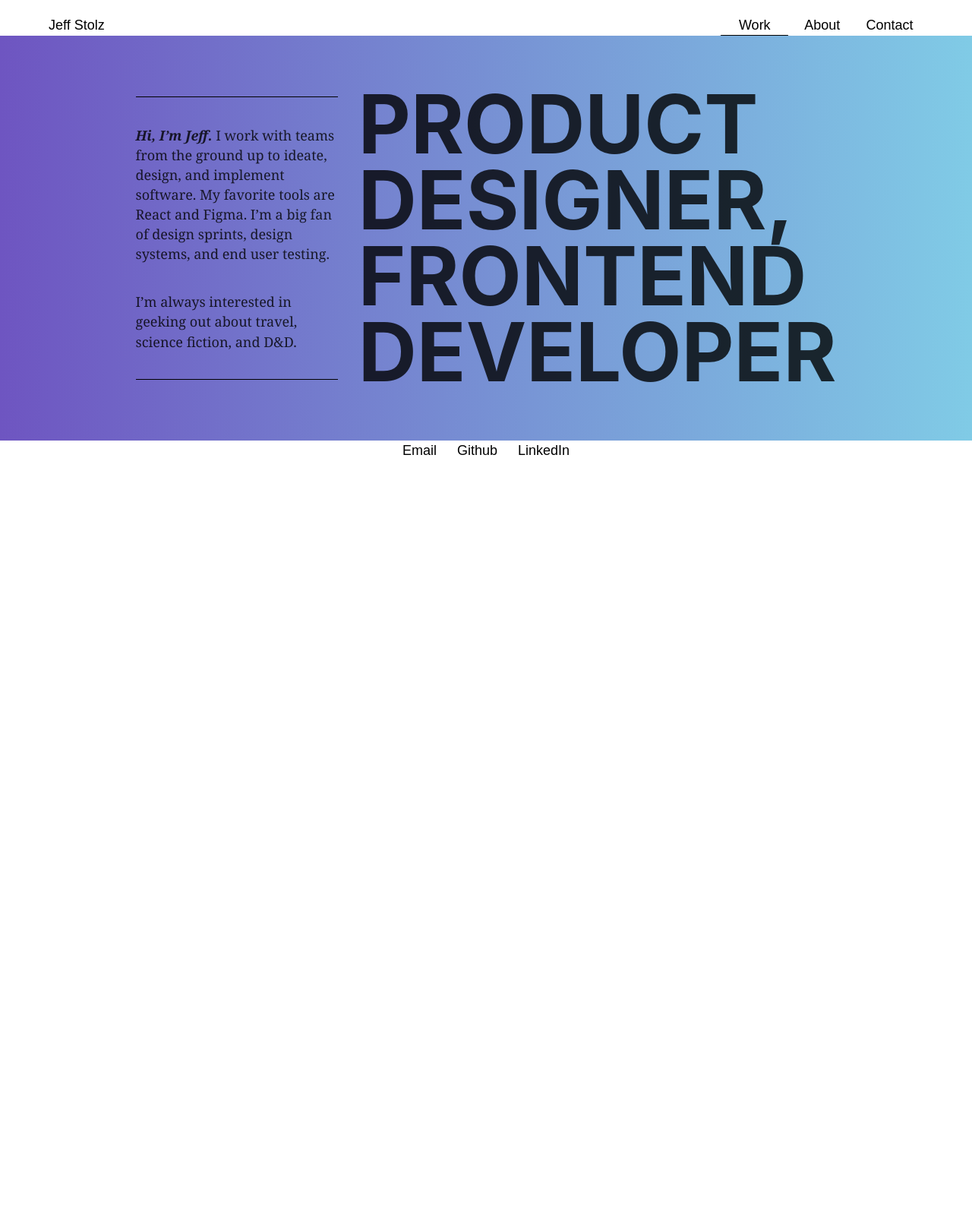
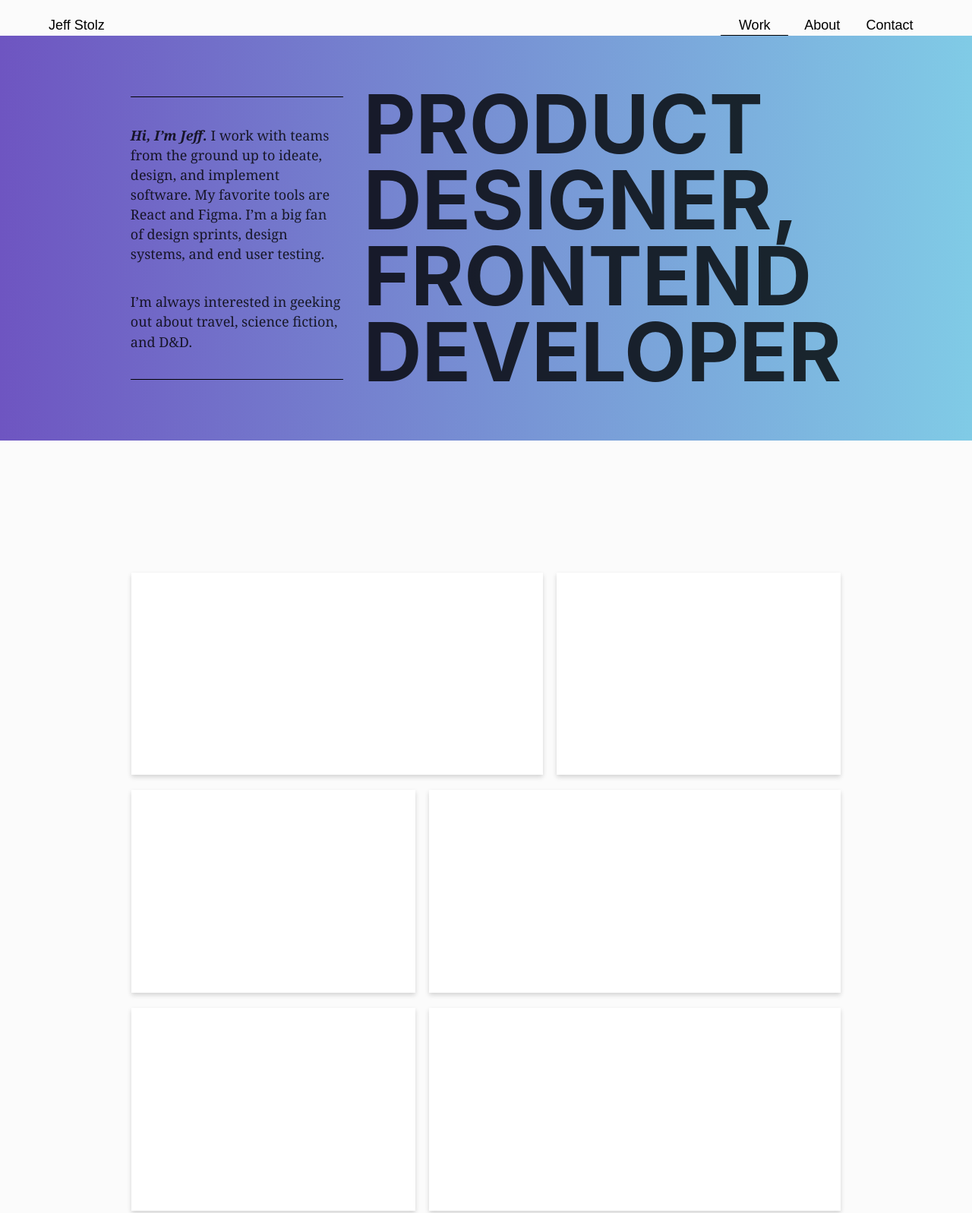
Before and after one commit to jeffstolz/designportfolio, a Gatsby site: page / in a window 1280 px wide. Shown: the top 1597 px of the page at 76% size. Before the commit the page ends 800 px from the top, so only its background shows below. Built offline with nearby package versions, Linux system fonts and the light colour scheme; Gatsby itself is replaced by a stand-in of ours.

Commit message:
add empty thumbnail cards

```diff
--- /dev/null
+++ b/src/components/banner.js
@@ -0,0 +1,66 @@
+import React from "react"
+import styled from "styled-components"
+
+const Banner = () => (
+  <Container>
+    <Intro>
+      <Divider />
+      <IntroText>
+        <Greeting>Hi, I’m Jeff.</Greeting> I work with teams from the ground up
+        to ideate, design, and implement software. My favorite tools are React
+        and Figma. I’m a big fan of design sprints, design systems, and end user
+        testing.
+      </IntroText>
+      <IntroText>
+        I’m always interested in geeking out about travel, science fiction, and
+        D&D.
+      </IntroText>
+      <Divider />
+    </Intro>
+    <div>
+      <LargeText>
+        PRODUCT <br />
+        DESIGNER, <br />
+        FRONTEND <br />
+        DEVELOPER
+      </LargeText>
+    </div>
+  </Container>
+)
+
+const Container = styled.section`
+  display: flex;
+  justify-content: center;
+  align-items: center;
+  background-image: linear-gradient(to right, #6e55c1, #80cbe6);
+  height: 400pt;
+`
+const Intro = styled.div`
+  display: flex;
+  flex-direction: column;
+  justify-content: space-between;
+  width: 210pt;
+  height: 280pt;
+  margin-right: 20pt;
+`
+
+const IntroText = styled.div`
+  font-family: "georgia", serif;
+`
+
+const Greeting = styled.span`
+  font-weight: 800;
+  font-style: italic;
+`
+
+const LargeText = styled.h1`
+  font-size: 80pt;
+  line-height: 75pt;
+  margin-bottom: 0;
+`
+
+const Divider = styled.div`
+  border-bottom: 1pt solid black;
+`
+
+export default Banner
--- a/src/components/layout.css
+++ b/src/components/layout.css
@@ -2,6 +2,7 @@ html {
   font-family: sans-serif;
   -ms-text-size-adjust: 100%;
   -webkit-text-size-adjust: 100%;
+  background-color: #fbfbfb;
 }
 body {
   margin: 0;
--- /dev/null
+++ b/src/components/thumbnails.js
@@ -0,0 +1,59 @@
+import React from "react"
+import styled from "styled-components"
+
+const Thumbnails = () => (
+  <OuterContainer>
+    <Container>
+      <Row>
+        <LargeCard></LargeCard>
+        <SmallCard></SmallCard>
+      </Row>
+      <Row>
+        <SmallCard></SmallCard>
+        <LargeCard></LargeCard>
+      </Row>
+      <Row>
+        <SmallCard></SmallCard>
+        <LargeCard></LargeCard>
+      </Row>
+    </Container>
+  </OuterContainer>
+)
+
+const OuterContainer = styled.section`
+  display: flex;
+  justify-content: center;
+  margin-top: 130pt;
+`
+const Container = styled.div`
+  display: flex;
+  flex-direction: column;
+  width: 700pt;
+`
+
+const Row = styled.div`
+  display: flex;
+  justify-content: space-between;
+  width: 100%;
+  margin-bottom: 15pt;
+`
+
+const LargeCard = styled.div`
+  background-color: white;
+  width: 58%;
+  height: 200pt;
+  // -webkit-box-shadow: 5px 5px 8px -5px rgba(0, 0, 0, 0.5);
+  // -moz-box-shadow: 5px 5px 8px -5px rgba(0, 0, 0, 0.5);
+  box-shadow: 0 3px 6px rgba(0, 0, 0, 0.16);
+`
+
+const SmallCard = styled.div`
+  background-color: white;
+  width: 40%;
+  height: 200pt;
+  // -webkit-box-shadow: 5px 5px 8px -5px rgba(0, 0, 0, 0.5);
+  // -moz-box-shadow: 5px 5px 8px -5px rgba(0, 0, 0, 0.5);
+  box-shadow: 0 3px 6px rgba(0, 0, 0, 0.16);
+`
+
+export default Thumbnails
--- a/src/pages/index.js
+++ b/src/pages/index.js
@@ -1,78 +1,16 @@
 import React from "react"
-import { Link } from "gatsby"
 
 import Layout from "../components/layout"
-import Header from "../components/header"
-import Image from "../components/image"
 import SEO from "../components/seo"
-
-import styled from "styled-components"
+import Banner from "../components/banner"
+import Thumbnails from "../components/thumbnails"
 
 const IndexPage = () => (
   <Layout>
     <SEO title="Home" />
-    <BannerContainer>
-      <Left>
-        <Divider />
-        <FancyText>
-          <Greeting>Hi, I’m Jeff.</Greeting> I work with teams from the ground
-          up to ideate, design, and implement software. My favorite tools are
-          React and Figma. I’m a big fan of design sprints, design systems, and
-          end user testing.
-        </FancyText>
-        <FancyText>
-          I’m always interested in geeking out about travel, science fiction,
-          and D&D.
-        </FancyText>
-        <Divider />
-      </Left>
-      <Right>
-        <LargeText>
-          PRODUCT <br />
-          DESIGNER, <br />
-          FRONTEND <br />
-          DEVELOPER
-        </LargeText>
-      </Right>
-    </BannerContainer>
+    <Banner />
+    <Thumbnails />
   </Layout>
 )
 
-const BannerContainer = styled.section`
-  display: flex;
-  justify-content: center;
-  align-items: center;
-  background-image: linear-gradient(to right, #6e55c1, #80cbe6);
-  height: 400pt;
-`
-const Left = styled.div`
-  display: flex;
-  flex-direction: column;
-  justify-content: space-between;
-  width: 200pt;
-  height: 280pt;
-  margin-right: 20pt;
-`
-
-const FancyText = styled.div`
-  font-family: "georgia", serif;
-`
-
-const Greeting = styled.span`
-  font-weight: 800;
-  font-style: italic;
-`
-
-const Right = styled.div``
-
-const LargeText = styled.h1`
-  font-size: 80pt;
-  line-height: 75pt;
-  margin-bottom: 0;
-`
-
-const Divider = styled.div`
-  border-bottom: 1pt solid black;
-`
-
 export default IndexPage
```
